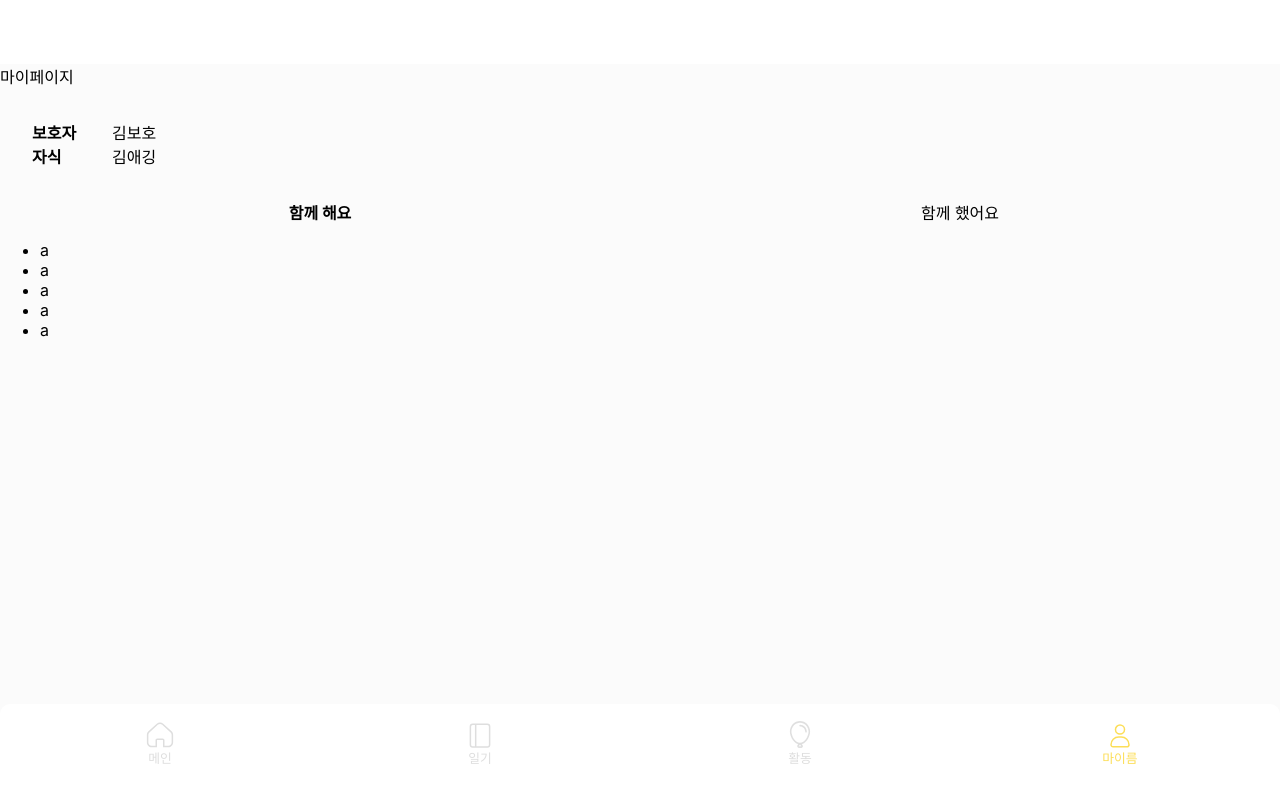
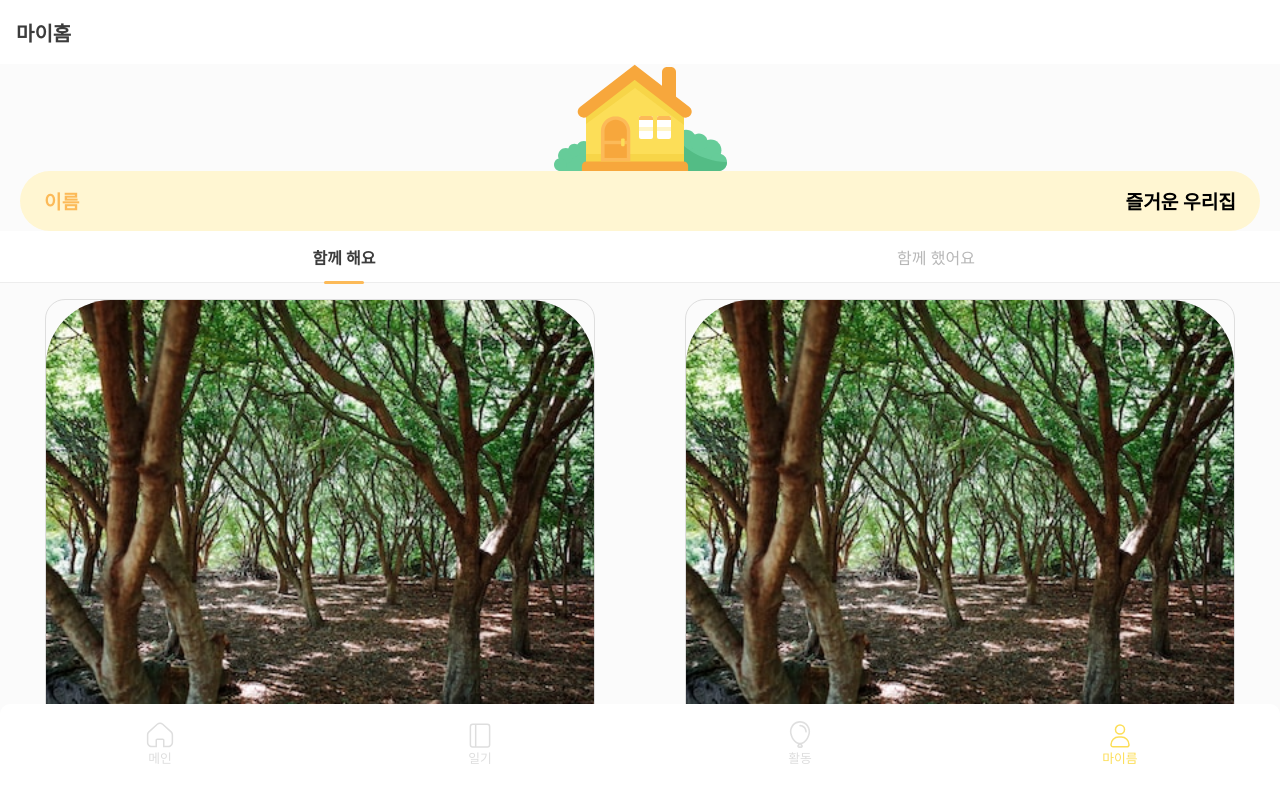
Before and after one commit to r-4bb1t/connecthon, a Next.js app: page /mypage in a window 1280 px wide. Shown: the top 798 px of the page. Built offline with nearby package versions, Linux system fonts and the light colour scheme; a web font is replaced by a local one.

Commit message:
init myhome ui

```diff
--- a/components/diary/diaryrow.tsx
+++ b/components/diary/diaryrow.tsx
@@ -25,9 +25,7 @@ const DiaryRow = ({ diary }: { diary: Diary }) => {
               </svg>
               <div>{diary.question_content}</div>
             </DiaryTitle>
-            <DiaryDate>
-              {diary.from_day}일 전<DiaryAlarm />
-            </DiaryDate>
+            <DiaryDate>{diary.from_day}일 전</DiaryDate>
           </DiaryDetailTop>
           <DiaryDescription>{diary.child_answer}</DiaryDescription>
         </DiaryDetail>
--- a/pages/mypage.tsx
+++ b/pages/mypage.tsx
@@ -1,7 +1,59 @@
 import type { NextPage } from "next";
 import { useState } from "react";
 import styled, { css } from "styled-components";
+import Card from "../components/card";
 import Layout from "../components/layout";
+import { THEME } from "../constant/colors";
+const Data: any = [
+  {
+    id: "1",
+    image: "https://picsum.photos/200",
+    title: "강릉 수영장",
+    description: "아이들과 부모들이 함꼐 즐길 수 있는 신나는 액티비티",
+  },
+  {
+    id: "2",
+    image: "https://picsum.photos/200",
+    title: "레고랜드",
+    description: "아이들이 좋아하는 레고로 만들어진 꿈같은 놀이동산",
+  },
+  {
+    id: "3",
+    image: "https://picsum.photos/200",
+    title: "강릉 수영장",
+    description: "아이들과 부모들이 함꼐 즐길 수 있는 신나는 액티비티",
+  },
+  {
+    id: "4",
+    image: "https://picsum.photos/200",
+    title: "레고랜드",
+    description: "아이들이 좋아하는 레고로 만들어진 꿈같은 놀이동산",
+  },
+  {
+    id: "5",
+    image: "https://picsum.photos/200",
+    title: "강릉 수영장",
+    description: "아이들과 부모들이 함꼐 즐길 수 있는 신나는 액티비티",
+  },
+  {
+    id: "6",
+    image: "https://picsum.photos/200",
+    title: "레고랜드",
+    description: "아이들이 좋아하는 레고로 만들어진 꿈같은 놀이동산",
+  },
+  {
+    id: "7",
+    image: "https://picsum.photos/200",
+    title: "강릉 수영장",
+    description: "아이들과 부모들이 함꼐 즐길 수 있는 신나는 액티비티",
+  },
+  {
+    id: "8",
+    image: "https://picsum.photos/200",
+    title: "레고랜드",
+    description: "아이들이 좋아하는 레고로 만들어진 꿈같은 놀이동산",
+  },
+];
 
 enum TAB {
   wishlist,
@@ -11,13 +63,126 @@ enum TAB {
 const Home: NextPage = () => {
   const [tab, setTab] = useState(TAB.wishlist);
   return (
-    <Layout>
-      마이페이지
+    <Layout title="마이홈">
       <Profile>
-        <div>보호자</div>
-        <div>김보호</div>
-        <div>자식</div>
-        <div>김애깅</div>
+        <svg
+          xmlns="http://www.w3.org/2000/svg"
+          width="173"
+          height="107"
+          viewBox="0 0 173 107"
+          fill="none"
+        >
+          <g clipPath="url(#clip0_75_4477)">
+            <path
+              d="M164.322 83.1274H113.477V106.994H164.322V83.1274Z"
+              fill="#66CC99"
+            />
+            <path
+              d="M131.942 87.0686C137.815 87.0686 142.576 82.2791 142.576 76.371C142.576 70.4628 137.815 65.6733 131.942 65.6733C126.069 65.6733 121.307 70.4628 121.307 76.371C121.307 82.2791 126.069 87.0686 131.942 87.0686Z"
+              fill="#66CC99"
+            />
+            <path
+              d="M156.78 96.8713C162.654 96.8713 167.415 92.0818 167.415 86.1737C167.415 80.2656 162.654 75.4761 156.78 75.4761C150.907 75.4761 146.146 80.2656 146.146 86.1737C146.146 92.0818 150.907 96.8713 156.78 96.8713Z"
+              fill="#66CC99"
+            />
+            <path
+              d="M144.921 87.0745C149.714 87.0745 153.599 83.1659 153.599 78.3445C153.599 73.523 149.714 69.6145 144.921 69.6145C140.128 69.6145 136.243 73.523 136.243 78.3445C136.243 83.1659 140.128 87.0745 144.921 87.0745Z"
+              fill="#66CC99"
+            />
+            <path
+              d="M164.322 107C169.115 107 173 103.091 173 98.27C173 93.4486 169.115 89.54 164.322 89.54C159.529 89.54 155.643 93.4486 155.643 98.27C155.643 103.091 159.529 107 164.322 107Z"
+              fill="#66CC99"
+            />
+            <path
+              d="M6.30986 106.994H43.2971V89.629H6.30986V106.994Z"
+              fill="#66CC99"
+            />
+            <path
+              d="M129.98 81.782C129.98 81.782 144.762 96.9661 172.994 98.27C172.994 98.27 173.112 105.536 165.895 107H127.205L129.98 81.7879V81.782Z"
+              fill="#53BC85"
+            />
+            <path
+              d="M29.8702 92.4975C34.1425 92.4975 37.6059 89.0135 37.6059 84.7158C37.6059 80.4181 34.1425 76.9341 29.8702 76.9341C25.598 76.9341 22.1346 80.4181 22.1346 84.7158C22.1346 89.0135 25.598 92.4975 29.8702 92.4975Z"
+              fill="#66CC99"
+            />
+            <path
+              d="M11.8008 99.6271C16.0731 99.6271 19.5364 96.1432 19.5364 91.8454C19.5364 87.5477 16.0731 84.0637 11.8008 84.0637C7.52854 84.0637 4.06519 87.5477 4.06519 91.8454C4.06519 96.1432 7.52854 99.6271 11.8008 99.6271Z"
+              fill="#66CC99"
+            />
+            <path
+              d="M20.426 92.5034C23.9141 92.5034 26.7418 89.6589 26.7418 86.15C26.7418 82.6411 23.9141 79.7966 20.426 79.7966C16.938 79.7966 14.1103 82.6411 14.1103 86.15C14.1103 89.6589 16.938 92.5034 20.426 92.5034Z"
+              fill="#66CC99"
+            />
+            <path
+              d="M6.31576 107C9.80386 107 12.6315 104.155 12.6315 100.647C12.6315 97.1377 9.80386 94.2932 6.31576 94.2932C2.82766 94.2932 0 97.1377 0 100.647C0 104.155 2.82766 107 6.31576 107Z"
+              fill="#66CC99"
+            />
+            <path
+              d="M129.803 47.5259L80.9973 10.1287L32.1915 47.5259H32.0207V99.5857H129.98V47.5259H129.803Z"
+              fill="#FCDE58"
+            />
+            <path
+              d="M129.986 89.9253H32.0207V101.31H129.986V89.9253Z"
+              fill="#F7D548"
+            />
+            <path
+              d="M32.3977 97.5173H129.603C132.095 97.5173 134.116 99.5502 134.116 102.057V107H27.8848V102.057C27.8848 99.5502 29.9056 97.5173 32.3977 97.5173Z"
+              fill="#F7A73C"
+            />
+            <path
+              d="M61.5963 52.1606C69.6855 52.1606 76.2545 58.7689 76.2545 66.9062V97.5174H46.944V66.9062C46.944 58.7689 53.5131 52.1606 61.6022 52.1606H61.5963Z"
+              fill="#FCBA58"
+            />
+            <path
+              d="M72.8374 80.1997H50.5614V93.9555H72.8374V80.1997Z"
+              fill="#F7A73C"
+            />
+            <path
+              d="M61.6965 55.6692C67.8414 55.6692 72.8316 60.6891 72.8316 66.8706V76.78H50.5555V66.8706C50.5555 60.6891 55.5457 55.6692 61.6906 55.6692H61.6965Z"
+              fill="#F7A73C"
+            />
+            <path
+              d="M69.7915 74.5396H67.9475C67.4952 74.5396 67.1285 74.9084 67.1285 75.3634V81.3197C67.1285 81.7746 67.4952 82.1435 67.9475 82.1435H69.7915C70.2438 82.1435 70.6105 81.7746 70.6105 81.3197V75.3634C70.6105 74.9084 70.2438 74.5396 69.7915 74.5396Z"
+              fill="#FCDE58"
+            />
+            <path
+              d="M32.0207 60.1023L80.9973 23.9971L129.98 60.9676L129.803 47.5259L80.9973 10.1287L32.0207 47.5259V60.1023Z"
+              fill="#F7D548"
+            />
+            <path
+              d="M29.6523 47.6562L80.7027 8.22021L131.747 47.6562"
+              stroke="#F7A73C"
+              strokeWidth="12"
+              strokeMiterlimit="10"
+              strokeLinecap="round"
+            />
+            <rect x="85" y="52" width="14" height="23" rx="2" fill="white" />
+            <path
+              d="M85 54C85 52.8954 85.8954 52 87 52H97C98.1046 52 99 52.8954 99 54V56H85V54Z"
+              fill="#FCBA58"
+            />
+            <path d="M85 63H99V67H85V63Z" fill="#FFF5C7" />
+            <rect x="103" y="52" width="14" height="23" rx="2" fill="white" />
+            <path
+              d="M103 54C103 52.8954 103.895 52 105 52H115C116.105 52 117 52.8954 117 54V56H103V54Z"
+              fill="#FCBA58"
+            />
+            <path d="M103 63H117V67H103V63Z" fill="#FFF5C7" />
+          </g>
+          <path
+            d="M108 8C108 5.23858 110.239 3 113 3H117C119.761 3 122 5.23858 122 8V34H108V8Z"
+            fill="#F7A73C"
+          />
+          <defs>
+            <clipPath id="clip0_75_4477">
+              <rect width="173" height="107" fill="white" />
+            </clipPath>
+          </defs>
+        </svg>
+        <Title>
+          <div>이름</div>
+          즐거운 우리집
+        </Title>
       </Profile>
       <Tab>
         <TabItem
@@ -34,11 +199,14 @@ const Home: NextPage = () => {
         </TabItem>
       </Tab>
       <LikedList>
-        <LikedItem>a</LikedItem>
-        <LikedItem>a</LikedItem>
-        <LikedItem>a</LikedItem>
-        <LikedItem>a</LikedItem>
-        <LikedItem>a</LikedItem>
+        {Data.map((each: any) => (
+          <Card
+            key={each.id}
+            image={`/images/dummy_activity.svg`}
+            title={each.title}
+            description={each.description}
+          />
+        ))}
       </LikedList>
     </Layout>
   );
@@ -49,28 +217,66 @@ export default Home;
 const Tab = styled.div`
   display: grid;
   grid-template-columns: repeat(2, 1fr);
+  top: 4rem;
+  position: sticky;
+  min-height: 52px;
+  padding: 0 3rem;
+  border-bottom: 1px solid ${THEME.black200};
+  background: white;
 `;
 
 const TabItem = styled.div<{ selected: Boolean }>`
   display: flex;
   align-items: center;
   justify-content: center;
+  overflow-y: visible;
+  font-weight: 500;
+  color: ${THEME.black600};
   ${(p) =>
     p.selected &&
     css`
-      font-weight: 700;
+      font-weight: 600;
+      color: ${THEME.black900};
+      :after {
+        content: "";
+        position: absolute;
+        bottom: -2px;
+        width: 40px;
+        height: 3px;
+        border-radius: 9999px;
+        background: ${THEME.darker};
+      }
     `}
 `;
 
-const LikedList = styled.ul``;
-
-const LikedItem = styled.li``;
+const LikedList = styled.ul`
+  display: grid;
+  grid-template-columns: repeat(2, 1fr);
+  justify-items: center;
+  padding: 0;
+  padding-bottom: 8rem;
+`;
 
 const Profile = styled.div`
-  display: grid;
-  grid-template-columns: 5rem 1fr;
-  padding: 2rem;
-  div:nth-child(odd) {
-    font-weight: 700;
+  width: 100%;
+  display: flex;
+  flex-direction: column;
+  align-items: center;
+  padding: 0 20px;
+`;
+
+const Title = styled.div`
+  background: ${THEME.lighter};
+  border-radius: 9999px;
+  padding: 16px 24px;
+  display: flex;
+  justify-content: space-between;
+  align-items: center;
+  width: 100%;
+  font-weight: 700;
+  font-size: 1.2rem;
+  div {
+    font-size: 1.2rem;
+    color: ${THEME.darker};
   }
 `;
```
